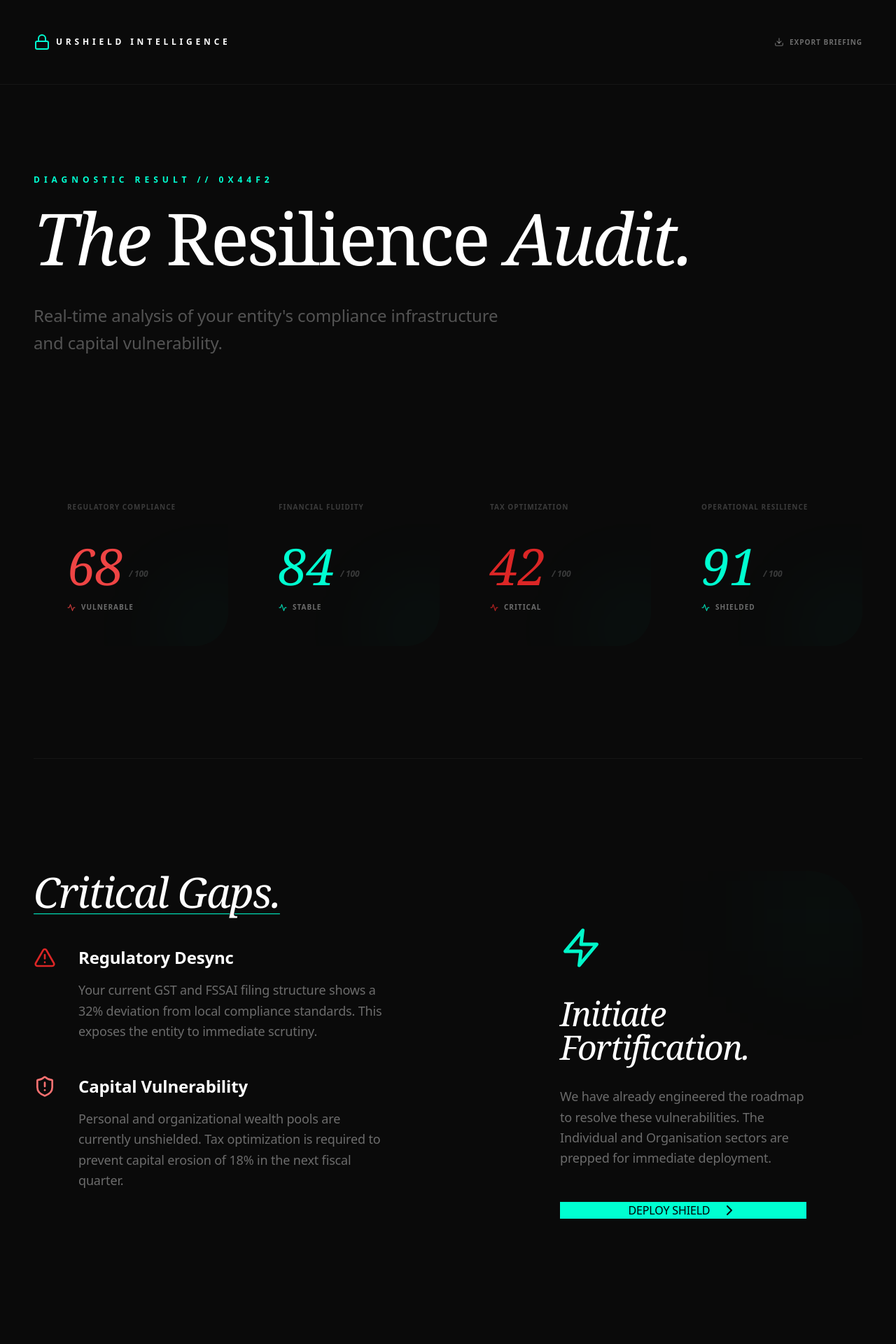
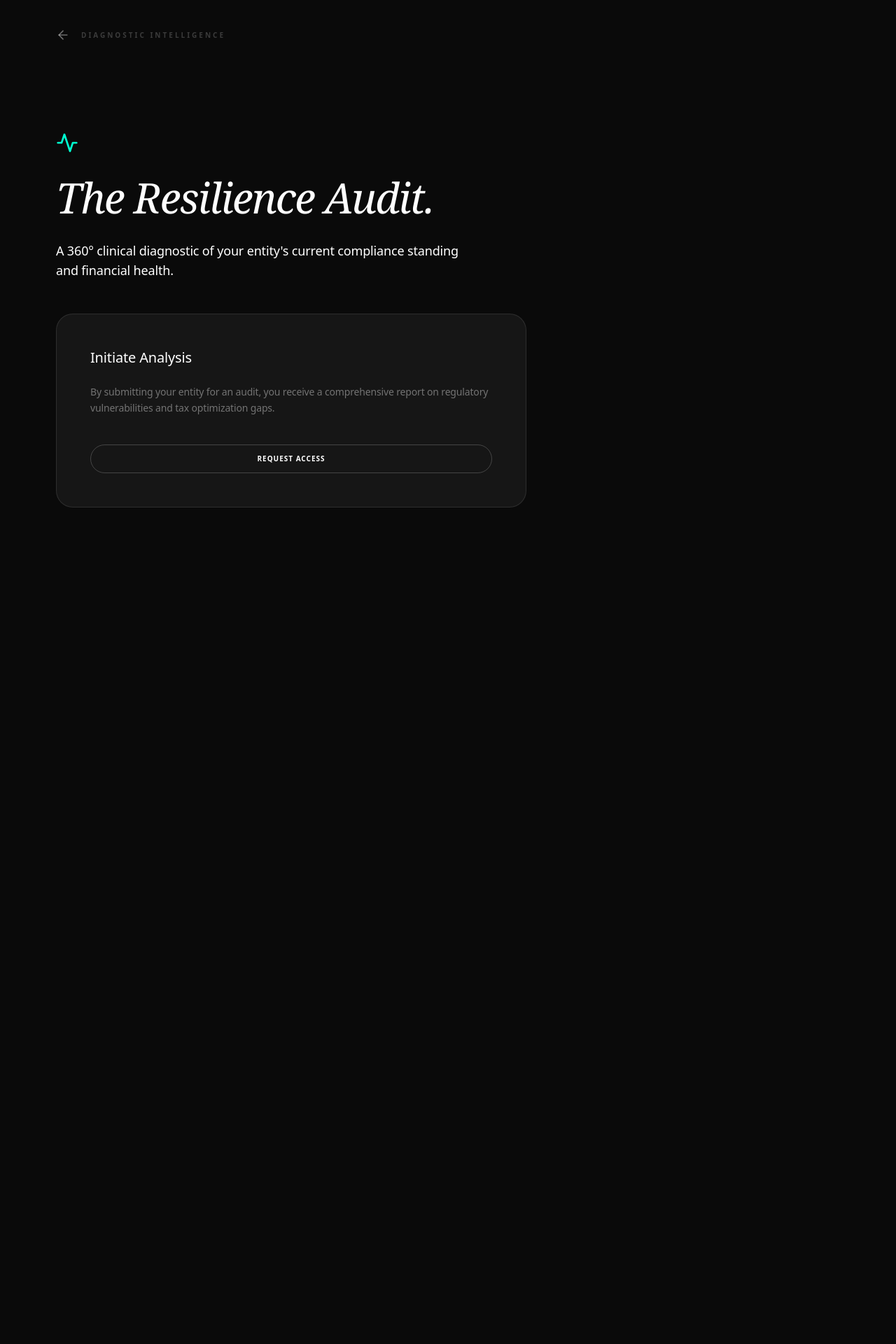
Before and after one commit to UmeshPareek/UrShield, a Next.js app: page /pulse-report in a window 1280 px wide. Shown: the top 1920 px of the page at 70% size. After the commit the page ends 800 px from the top, so only its background shows below. Built offline with nearby package versions, Linux system fonts and the light colour scheme.

Commit message:
Update page.tsx

```diff
--- a/app/pulse-report/page.tsx
+++ b/app/pulse-report/page.tsx
@@ -1,112 +1,27 @@
 "use client";
 import React from 'react';
-import { motion } from 'framer-motion';
-import {
-  ShieldAlert, ShieldCheck, Activity, Lock,
-  ChevronRight, Download, AlertTriangle, Zap
-} from 'lucide-react';
+import { ArrowLeft, Activity } from 'lucide-react';
 import Link from 'next/link';
 
 export default function PulseReport() {
-  const metrics = [
-    { label: "Regulatory Compliance", score: 68, status: "Vulnerable", color: "text-red-500" },
-    { label: "Financial Fluidity", score: 84, status: "Stable", color: "text-[#00FFD1]" },
-    { label: "Tax Optimization", score: 42, status: "Critical", color: "text-red-600" },
-    { label: "Operational Resilience", score: 91, status: "Shielded", color: "text-[#00FFD1]" }
-  ];
-
   return (
-    <div className="min-h-screen bg-[#0a0a0a] text-white selection:bg-[#00FFD1] selection:text-black">
-      {/* ELITE HEADER */}
-      <nav className="p-12 border-b border-white/5 flex justify-between items-center">
-        <Link href="/" className="flex items-center gap-2 group">
-          <Lock className="text-[#00FFD1] group-hover:rotate-12 transition-transform" />
-          <span className="font-black tracking-[0.4em] uppercase text-xs">UrShield Intelligence</span>
-        </Link>
-        <button className="flex items-center gap-2 text-[10px] font-black uppercase tracking-widest text-white/40 hover:text-[#00FFD1]">
-          <Download size={14} /> Export Briefing
-        </button>
+    <div className="min-h-screen px-6 md:px-20 py-10">
+      <nav className="flex items-center gap-4 mb-32">
+        <Link href="/" className="text-white/40 hover:text-white transition-colors"><ArrowLeft size={20} /></Link>
+        <span className="text-[10px] font-bold uppercase tracking-[0.3em] text-white/20">Diagnostic Intelligence</span>
       </nav>
 
-      <main className="max-w-[1400px] mx-auto px-12 py-32">
-        <header className="mb-40">
-          <motion.div initial={{ opacity: 0, y: 20 }} animate={{ opacity: 1, y: 0 }}>
-            <span className="text-[#00FFD1] font-bold text-xs tracking-[0.5em] uppercase mb-6 block">Diagnostic Result // 0x44F2</span>
-            <h1 className="text-[8vw] font-serif italic leading-none mb-10">
-              The <span className="text-gradient not-italic">Resilience</span> Audit.
-            </h1>
-            <p className="text-2xl text-white/30 font-light max-w-2xl leading-relaxed">
-              Real-time analysis of your entity's compliance infrastructure and capital vulnerability.
-            </p>
-          </motion.div>
-        </header>
+      <main className="max-w-4xl text-center md:text-left">
+        <Activity className="text-[#00ffd1] mb-8 mx-auto md:mx-0" size={32} />
+        <h1 className="text-5xl md:text-6xl mb-8 italic">The Resilience Audit.</h1>
+        <p className="text-lg font-light max-w-xl mb-12">A 360° clinical diagnostic of your entity's current compliance standing and financial health.</p>
 
-        {/* METRIC GRID */}
-        <section className="grid lg:grid-cols-4 gap-6 mb-40">
-          {metrics.map((m, i) => (
-            <motion.div
-              key={i}
-              initial={{ opacity: 0, scale: 0.9 }}
-              animate={{ opacity: 1, scale: 1 }}
-              transition={{ delay: i * 0.1 }}
-              className="glass p-12 rounded-[3rem] relative overflow-hidden group"
-            >
-              <span className="text-[10px] font-black uppercase tracking-widest text-white/20 mb-10 block">{m.label}</span>
-              <div className="flex items-end gap-2 mb-4">
-                <span className={`text-7xl font-serif italic ${m.color}`}>{m.score}</span>
-                <span className="text-xs font-bold text-white/20 mb-4 uppercase italic">/ 100</span>
-              </div>
-              <div className="flex items-center gap-2">
-                <Activity size={12} className={m.color} />
-                <span className="text-[10px] font-bold uppercase tracking-widest text-white/40">{m.status}</span>
-              </div>
-              {/* Background Glow */}
-              <div className="absolute -bottom-10 -right-10 w-32 h-32 bg-[#00FFD1]/5 rounded-full blur-3xl group-hover:bg-[#00FFD1]/10 transition-colors" />
-            </motion.div>
-          ))}
-        </section>
-
-        {/* DETAILED ANALYSIS */}
-        <section className="grid lg:grid-cols-2 gap-40 border-t border-white/5 pt-40">
-          <div>
-            <h2 className="text-6xl font-serif italic mb-12 underline decoration-[#00FFD1] decoration-1 underline-offset-8">Critical Gaps.</h2>
-            <div className="space-y-12">
-              <div className="flex gap-8 group">
-                <AlertTriangle className="text-red-600 shrink-0" size={32} />
-                <div>
-                  <h4 className="text-2xl font-bold mb-4">Regulatory Desync</h4>
-                  <p className="text-white/40 leading-relaxed text-lg">Your current GST and FSSAI filing structure shows a 32% deviation from local compliance standards. This exposes the entity to immediate scrutiny.</p>
-                </div>
-              </div>
-              <div className="flex gap-8 group">
-                <ShieldAlert className="text-red-400 shrink-0" size={32} />
-                <div>
-                  <h4 className="text-2xl font-bold mb-4">Capital Vulnerability</h4>
-                  <p className="text-white/40 leading-relaxed text-lg">Personal and organizational wealth pools are currently unshielded. Tax optimization is required to prevent capital erosion of 18% in the next fiscal quarter.</p>
-                </div>
-              </div>
-            </div>
-          </div>
-
-          <div className="glass rounded-[5rem] p-20 flex flex-col justify-between items-start text-left relative overflow-hidden">
-            <Zap className="text-[#00FFD1] mb-10 animate-pulse" size={60} />
-            <h3 className="text-5xl font-serif italic mb-8">Initiate <br/>Fortification.</h3>
-            <p className="text-white/40 mb-12 text-lg leading-relaxed">
-              We have already engineered the roadmap to resolve these vulnerabilities.
-              The Individual and Organisation sectors are prepped for immediate deployment.
-            </p>
-            <button className="btn-giant bg-[#00FFD1] text-black w-full flex justify-center items-center gap-4">
-              DEPLOY SHIELD <ChevronRight />
-            </button>
-            <div className="absolute top-0 right-0 w-32 h-32 bg-[#00FFD1]/5 blur-[80px]" />
-          </div>
-        </section>
+        <div className="p-12 border border-white/10 rounded-3xl bg-white/5 inline-block text-left w-full max-w-2xl">
+          <h4 className="text-xl mb-6">Initiate Analysis</h4>
+          <p className="text-sm text-white/40 mb-10 leading-relaxed">By submitting your entity for an audit, you receive a comprehensive report on regulatory vulnerabilities and tax optimization gaps.</p>
+          <Link href="/#contact" className="btn-minimal block text-center">Request Access</Link>
+        </div>
       </main>
-
-      {/* FOOTER */}
-      <footer className="py-20 text-center border-t border-white/5">
-        <span className="text-[10px] font-black tracking-[1em] text-white/10 uppercase italic">Absolute Intelligence // UrShield 2026</span>
-      </footer>
     </div>
   );
 }
```
